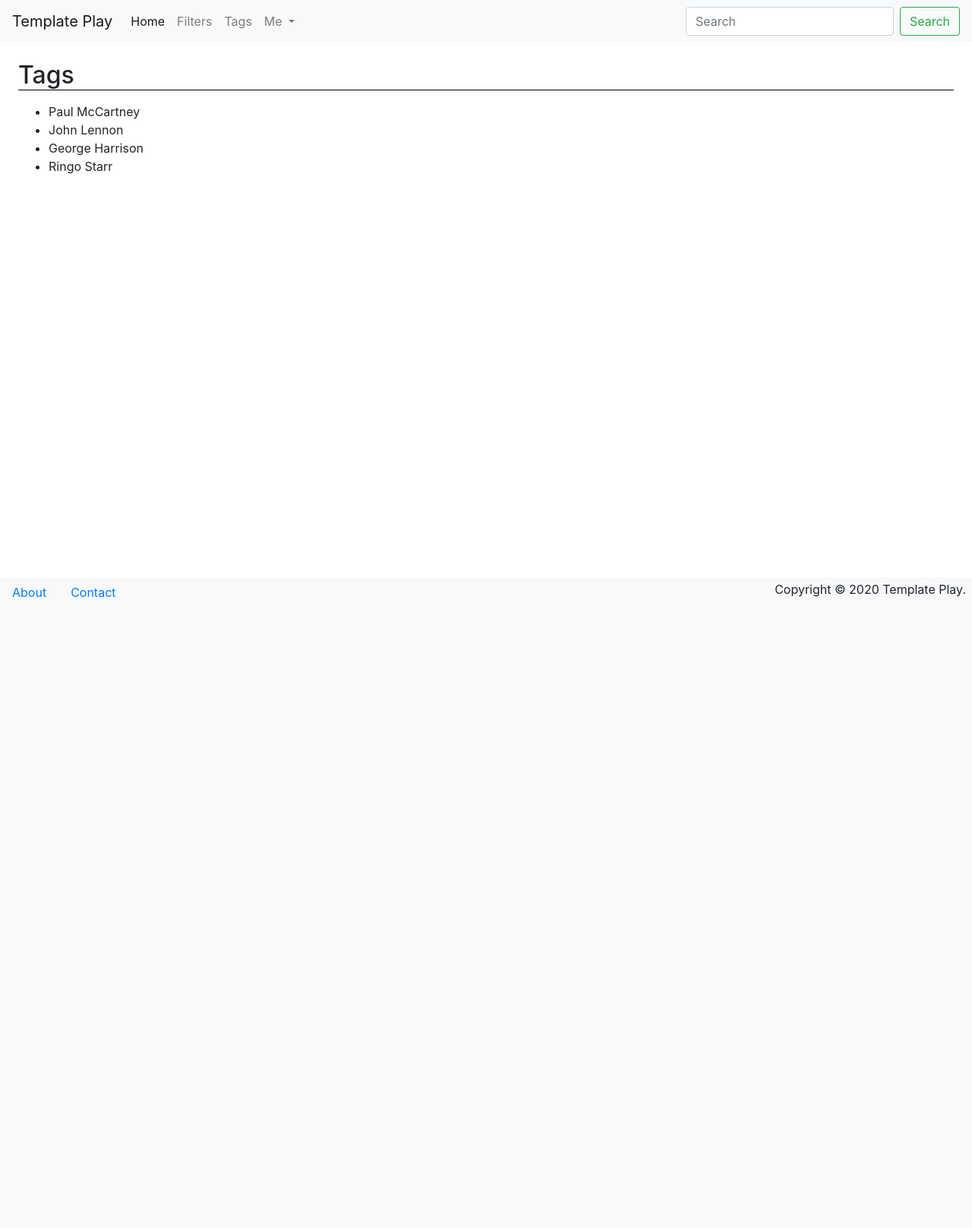
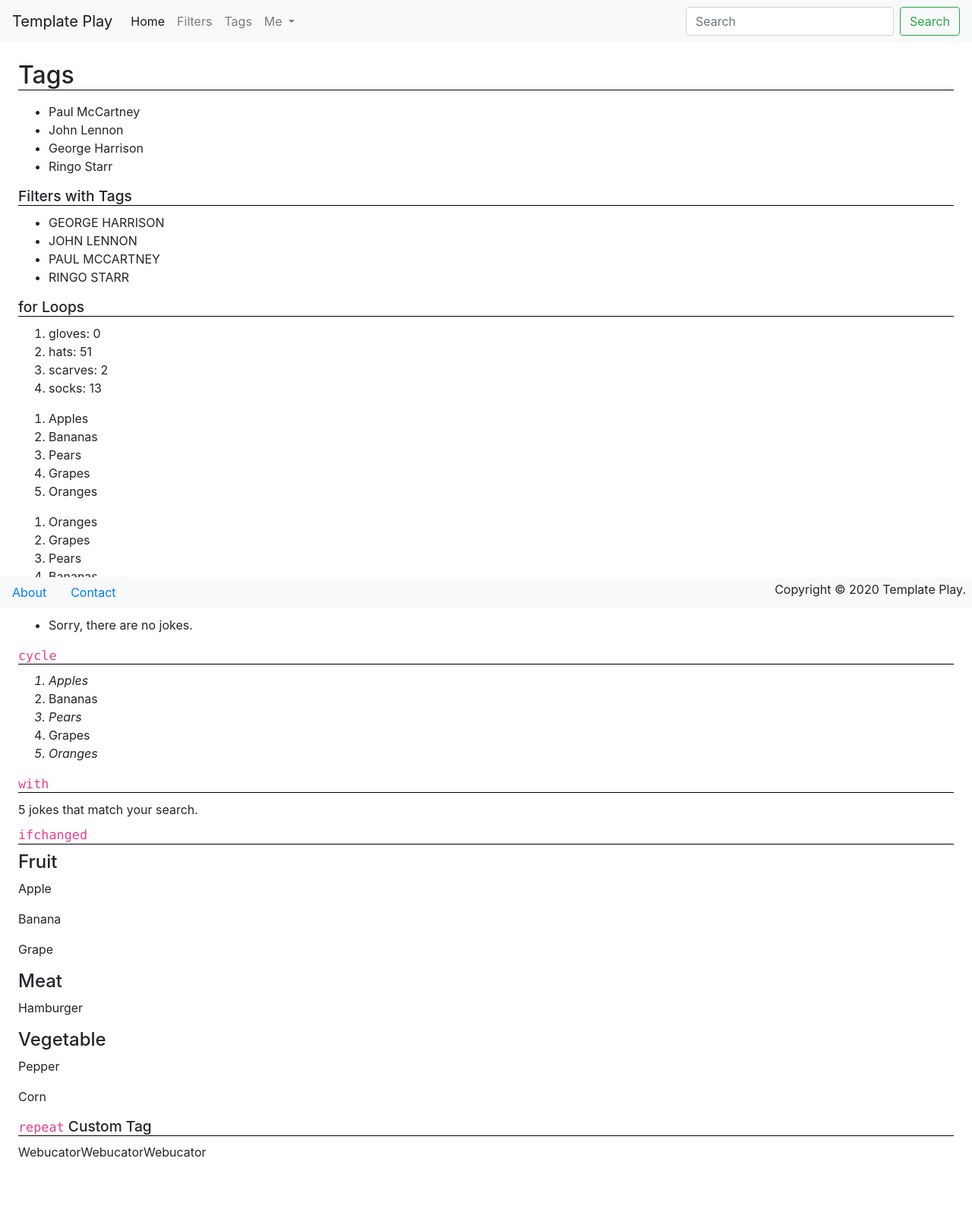
Before and after one commit to wchauwindesheim/template_proj, a Django app: page /tags/ in a window 1280 px wide. Shown: the whole page at 76% size. Before the commit the page ends 787 px from the top, so only its background shows below. Run offline with Django 5.2, Linux system fonts and the light colour scheme; some libraries are stand-ins or nearby versions.

Commit message:
Ex. 19-2 Creating Custom Filters (Tags)

```diff
--- /dev/null
+++ b/common/templatetags/common_tags.py
@@ -0,0 +1,9 @@
+from django import template
+from django.template.defaultfilters import stringfilter
+
+register = template.Library()
+
+@register.simple_tag
+@stringfilter
+def repeat(text, times=2):
+    return text * times
--- a/practice/views.py
+++ b/practice/views.py
@@ -81,4 +81,31 @@ class TagView(TemplateView):
             {'firstname': 'George', 'lastname': 'Harrison'},
             {'firstname': 'Ringo', 'lastname': 'Starr'},
         ]
+
+        # for for loops
+        context['inventory'] = {
+            'gloves': 0,
+            'hats': 51,
+            'scarves': 2,
+            'socks': 13
+        }
+
+        context['fruits'] = ['Apples', 'Bananas', 'Pears', 'Grapes', 'Oranges']
+
+        # for empty
+        context['joke_list'] = []
+
+        # for ifchanged
+        context['foods'] = [
+            {'name': 'Apple', 'category': 'Fruit'},
+            {'name': 'Banana', 'category': 'Fruit'},
+            {'name': 'Grape', 'category': 'Fruit'},
+            {'name': 'Hamburger', 'category': 'Meat'},
+            {'name': 'Pepper', 'category': 'Vegetable'},
+            {'name': 'Corn', 'category': 'Vegetable'}
+        ]
+
+        # for repeat custom tag
+        context['company'] = 'Webucator'
+
         return context
--- a/templates/practice/tags.html
+++ b/templates/practice/tags.html
@@ -1,11 +1,71 @@
 {% extends "_base.html" %}
+{% load common_tags %}
 
 {% block title %}Tags{% endblock %}
 {% block main %}
+  <style>
+    .odd {
+      font-style: italic;
+    }
+  </style>
   <h2>Tags</h2>
   <ul>
     {% for beatle in beatles %}
-    <li>{{ beatle.firstname }} {{ beatle.lastname }}</li>
+      <li>{{ beatle.firstname }} {{ beatle.lastname }}</li>
     {% endfor %}
   </ul>
+
+  <h3>Filters with Tags</h3>
+  <ul>
+    {% for beatle in beatles|dictsort:'firstname' %}
+      <li>{{ beatle.firstname|upper }} {{ beatle.lastname|upper }}</li>
+    {% endfor %}
+  </ul>
+
+  <h3>for Loops</h3>
+  <ol>
+    {% for item, remaining in inventory.items %}
+      <li>{{ item }}: {{ remaining }}</li>
+    {% endfor %}
+  </ol>
+  <ol>
+    {% for fruit in fruits %}
+      <li>{{ fruit }}</li>
+    {% endfor %}
+  </ol>
+  <ol>
+    {% for fruit in fruits reversed %}
+      <li>{{ fruit }}</li>
+    {% endfor %}
+  </ol>
+  <ul><!--joke_list is empty-->
+    {% for joke in joke_list %}
+      <li>{{ joke.question }}</li>
+    {% empty %}
+      <li>Sorry, there are no jokes.</li>
+    {% endfor %}
+  </ul>
+
+  <h3><code>cycle</code></h3>
+  <ol>
+    {% for fruit in fruits %}
+      <li class="{% cycle 'odd' 'even' %}">{{ fruit }}</li>
+    {% endfor %}
+  </ol>
+
+  <h3><code>with</code></h3>
+  {% with joke_count=5 %}
+    {{ joke_count }} joke{{ joke_count|pluralize }} that match your search.
+  {% endwith %}
+
+  <h3><code>ifchanged</code></h3>
+  {% for food in foods %}
+    {% ifchanged food.category %}
+      <h4>{{ food.category }}</h4>
+    {% endifchanged %}
+    <p>{{ food.name }}</p>
+  {% endfor %}
+
+  <h3><code>repeat</code> Custom Tag</h3>
+  <p>{% repeat company 3 %}</p>
 {% endblock %}
```
